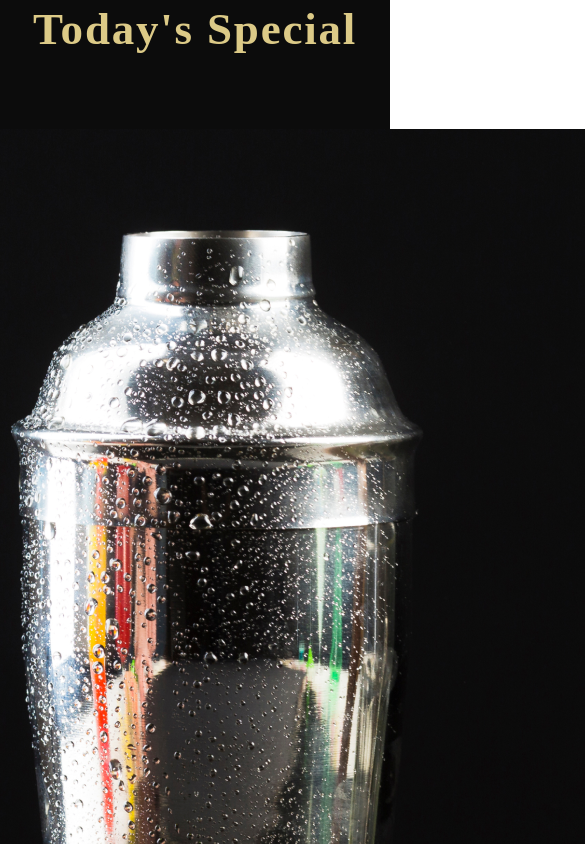
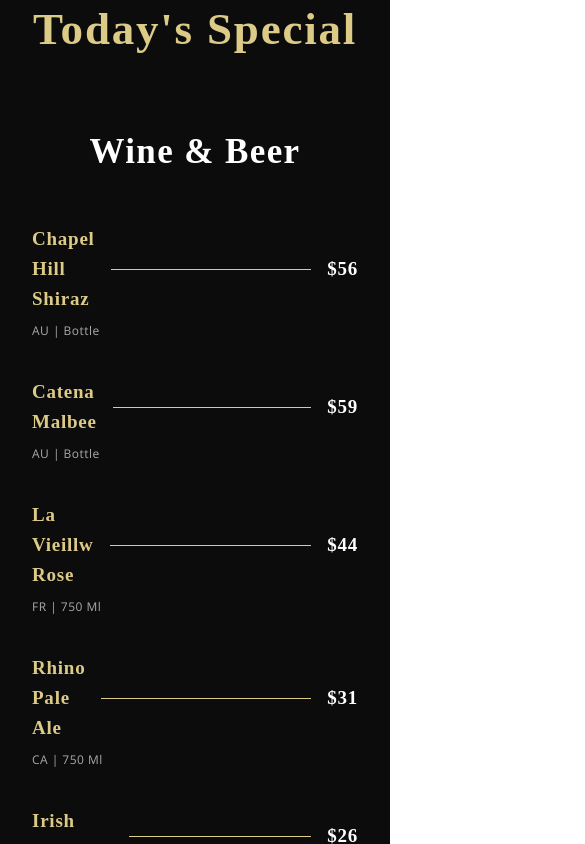
Before and after one commit to Richie1136/dining-restaurantapp-react, a React (Create React App) app in the folder restaurantapp/: page / in a window 390 px wide. Shown: the part 4660-5504 px from the top of the page, 585 px wide, since content can reach past the window. Built offline with nearby package versions, Linux system fonts and the light colour scheme; a web font is replaced by a local one.

Commit message:
Adding styles for mobile screen sizes

```diff
--- a/restaurantapp/src/container/menu/Menu.css
+++ b/restaurantapp/src/container/menu/Menu.css
@@ -8,7 +8,7 @@
   text-align: center;
 }
 
-.app-specialMenu-mwnu {
+.app-specialMenu-menu {
   width: 100%;
   margin: 2rem 0;
   display: flex;
@@ -17,6 +17,72 @@
   flex-direction: row;
 }
 
-.app-specialMenu-mwnu-img {}
+.app-specialMenu-menu-heading {
+  font-family: var(--font-base);
+  font-weight: 600;
+  font-size: 45px;
+  line-height: 58.5px;
+  letter-spacing: 0.04em;
+  color: var(--color-white);
+}
 
-.app-specialMenu-mwnu-img img {}
+.app-specialMenu-menu-wine,
+.app-specialMenu-menu-cocktails {
+  flex: 1;
+  width: 100%;
+  flex-direction: column;
+}
+
+.app-specialMenu-menu-img {
+  width: 410px;
+  margin: 0 2rem;
+}
+
+.app-specialMenu-menu-img img {
+  width: 100%;
+  height: auto;
+}
+
+.app-specialMenu-menu-items {
+  display: flex;
+  flex-direction: column;
+  margin: 2rem 0;
+  width: 100%;
+}
+
+@media screen and (max-width: 2000px) {
+  .app-specialMenu-menu {
+    flex-direction: row;
+    align-items: center;
+    width: 100%;
+  }
+
+  .app-specialMenu-menu-img {
+    margin: 3rem 0;
+  }
+}
+
+
+@media screen and (max-width: 1150px) {
+  .app-specialMenu-menu {
+    flex-direction: column;
+    align-items: center;
+    width: 100%;
+  }
+
+  .app-specialMenu-menu-img {
+    margin: 3rem 0;
+  }
+}
+
+
+@media screen and (max-width: 650px) {
+  .app-specialMenu-menu-img {
+    width: 100%;
+  }
+
+  .app-specialMenu-menu-heading {
+    font-size: 35px;
+    line-height: 48.5px;
+  }
+}
--- a/restaurantapp/src/container/menu/Menu.js
+++ b/restaurantapp/src/container/menu/Menu.js
@@ -9,10 +9,10 @@
         <SubHeading title="Menu That Fits Your Palatte" />
         <h1 className='headtext-cormorant'>Today's Special</h1>
       </div>
-      <div className='app-specialMenu-mwnu'>
+      <div className='app-specialMenu-menu'>
         <div className='app-specialMenu-menu-wine flex-center'>
-          <p className='app-specialMenu-mwnu-heading'>Wine & Beer</p>
-          <div className='app-specialMenu-mwnu-items'>
+          <p className='app-specialMenu-menu-heading'>Wine & Beer</p>
+          <div className='app-specialMenu-menu-items'>
             {data.wines.map(({ title, price, tags, index }) => (
               <MenuItem key={index + 1} title={title} price={price} tags={tags} />
 
@@ -23,8 +23,8 @@
           <img src={images.menu} alt='img of the menu' />
         </div>
         <div className='app-specialMenu-menu-cocktails flex-center'>
-          <p className='app-specialMenu-mwnu-heading'>Cocktails</p>
-          <div className='app-specialMenu-mwnu-items'>
+          <p className='app-specialMenu-menu-heading'>Cocktails</p>
+          <div className='app-specialMenu-menu-items'>
             {data.cocktails.map(({ index, title, price, tags }) => (
               <MenuItem key={index + 1} title={title} price={price} tags={tags} />
             ))}
```
